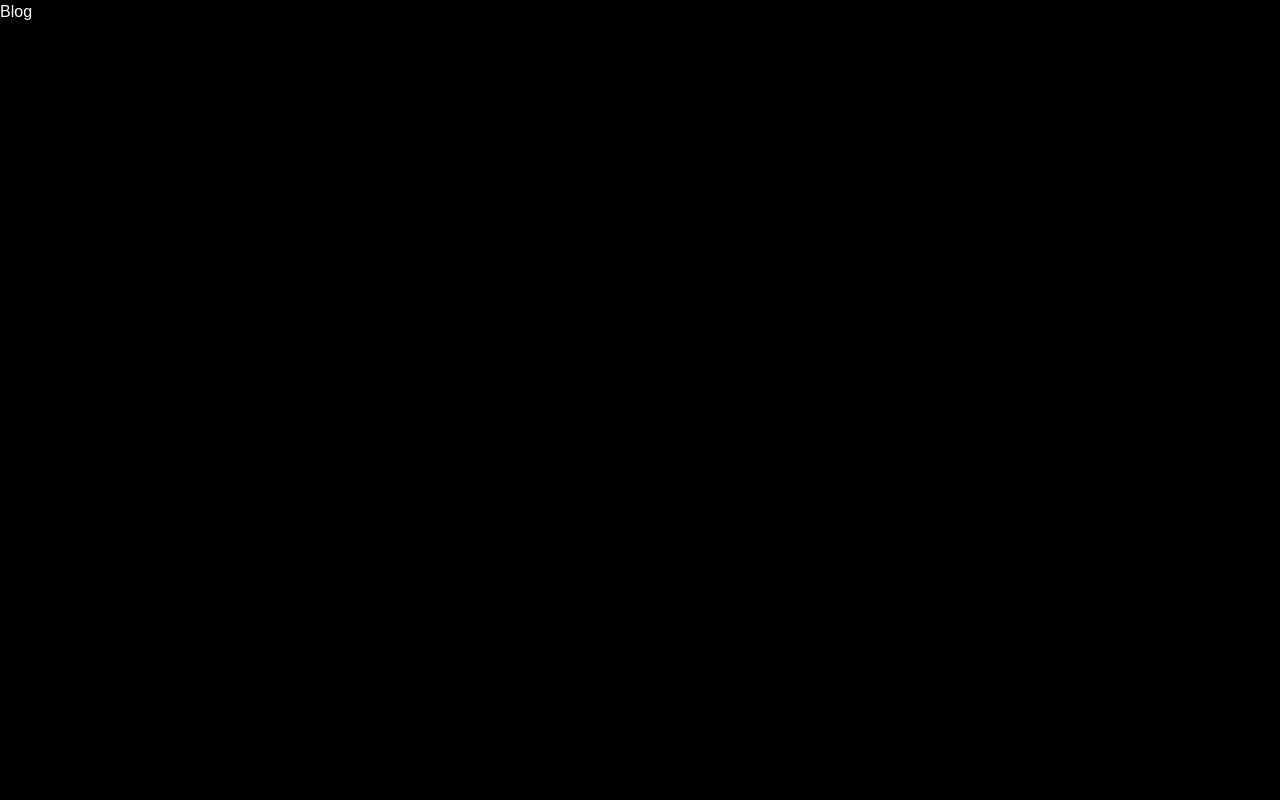
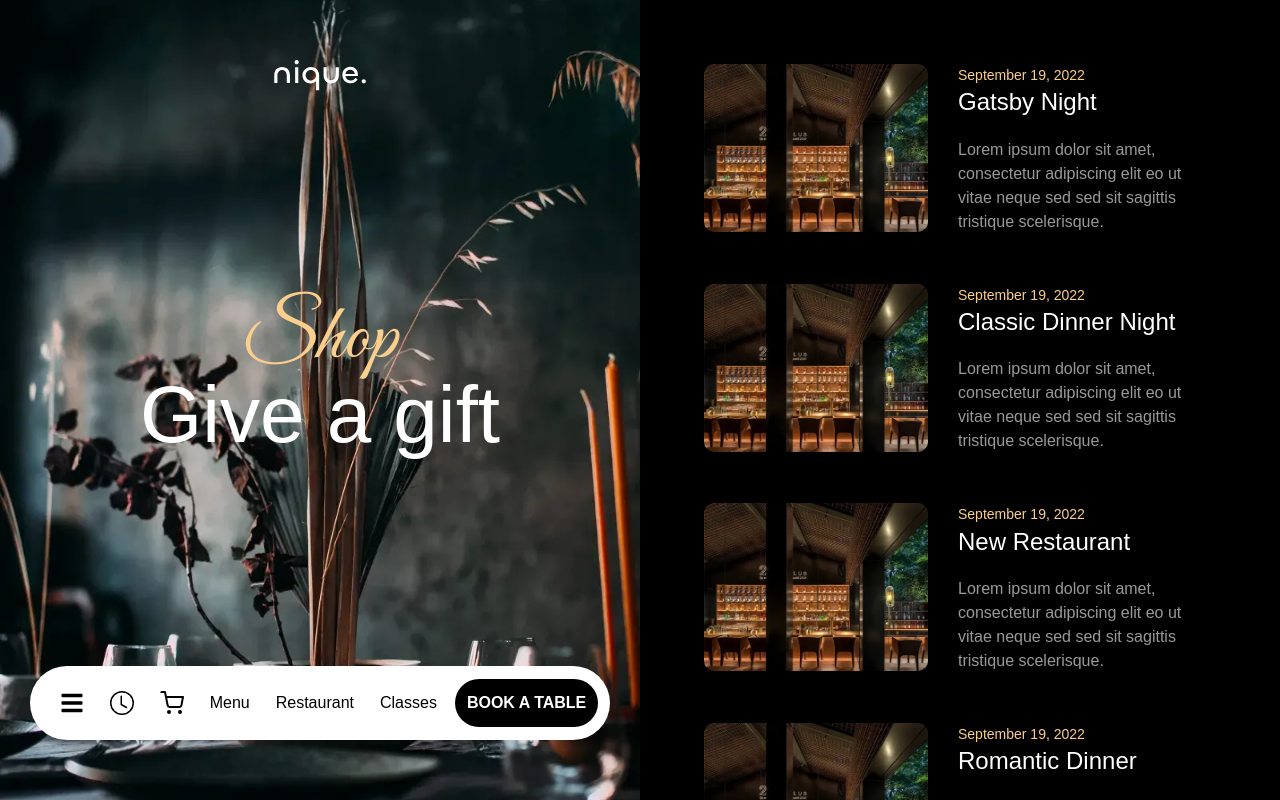
Before and after one commit to Basit46/Nique-Restaurant-Website, a React (Create React App) app: page /blog in a window 1280 px wide. Built offline with nearby package versions, Linux system fonts and the light colour scheme; a web font is replaced by a local one.

Commit message:
Built Blog Page

```diff
--- /dev/null
+++ b/src/components/blog/BlogItem.jsx
@@ -0,0 +1,25 @@
+import React from "react";
+
+const BlogItem = ({ name, img }) => {
+  return (
+    <div className="mb-[50px] flex justify-between font-chillax">
+      <img
+        className="w-[224px] h-[168px] rounded-[10px]"
+        src={img}
+        alt="shop"
+      />
+      <div className="ml-[30px]">
+        <p className="text-[#face8d] text-[0.875rem] leading-[160%]">
+          September 19, 2022
+        </p>
+        <h1 className="text-[1.5rem] leading-[130%]">{name}</h1>
+        <p className="text-[hsla(0,0%,100%,.6)] mt-[20px]">
+          Lorem ipsum dolor sit amet, consectetur adipiscing elit eo ut vitae
+          neque sed sed sit sagittis tristique scelerisque.
+        </p>
+      </div>
+    </div>
+  );
+};
+
+export default BlogItem;
--- a/src/pages/Blog.jsx
+++ b/src/pages/Blog.jsx
@@ -1,7 +1,37 @@
 import React from "react";
+import logo from "../assets/nique-logo.svg";
+import Navbar from "../components/main/Navbar";
+import Footer from "../components/main/Footer";
+import BlogItem from "../components/blog/BlogItem";
+import img from "../assets/nique-blog1.webp";
 
 const Blog = () => {
-  return <div>Blog</div>;
+  return (
+    <div className="shop flex">
+      <div className="sticky top-0 h-screen img-box w-1/2 flex flex-col justify-between items-center py-[60px]">
+        <img src={logo} alt="logo" />
+        <div>
+          <p className="font-great-vibes text-[5rem] text-[#Face8d] leading-[90%] text-center">
+            Shop
+          </p>
+          <p className="font-chillax text-[5rem] font-[500] leading-[100%] text-center">
+            Give a gift
+          </p>
+        </div>
+        <Navbar />
+      </div>
+
+      <div className="w-1/2 p-[64px]">
+        <BlogItem img={img} name="Gatsby Night" />
+        <BlogItem img={img} name="Classic Dinner Night" />
+        <BlogItem img={img} name="New Restaurant" />
+        <BlogItem img={img} name="Romantic Dinner" />
+        <BlogItem img={img} name="Brand New Kitchen" />
+
+        <Footer />
+      </div>
+    </div>
+  );
 };
 
 export default Blog;
--- a/src/pages/Restaurant.jsx
+++ b/src/pages/Restaurant.jsx
@@ -1,10 +1,26 @@
-import React from "react";
+import React, { useEffect, useRef } from "react";
 
 const Restaurant = () => {
+  const gparentRef = useRef();
+  const parentRef = useRef();
+  const childRef = useRef();
+
+  const scroll = () => {
+    childRef.current.style.transform =
+      "translateX(-" + parentRef.current.offsetTop + "px)";
+  };
+
   return (
-    <div className="restaurant bg-[tomato] h-[100vh] w-screen relative">
-      <div className="h-[100vh] bg-green-500 w-full overflow-x-scroll sticky top-0">
-        <div className="flex w-fit">
+    <div
+      onScroll={scroll}
+      className="restaurant h-screen w-screen overflow-x-hidden"
+    >
+      <div ref={gparentRef} className="bg-[tomato] h-[300vw] w-screen relative">
+        <div
+          ref={parentRef}
+          className="h-[100vh] bg-black w-full  sticky top-0 overflow-x-hidden"
+        >
+          <div ref={childRef} className="flex w-fit ">
             <div className="side bg-[red]"></div>
             <div className="side bg-[blue]"></div>
             <div className="side bg-[green]"></div>
@@ -14,6 +30,7 @@ const Restaurant = () => {
           </div>
         </div>
       </div>
+    </div>
   );
 };
 
```
Also changed, not shown: src/assets/nique-blog1.webp (added). Lines whose indentation alone changed are shown as unchanged.
